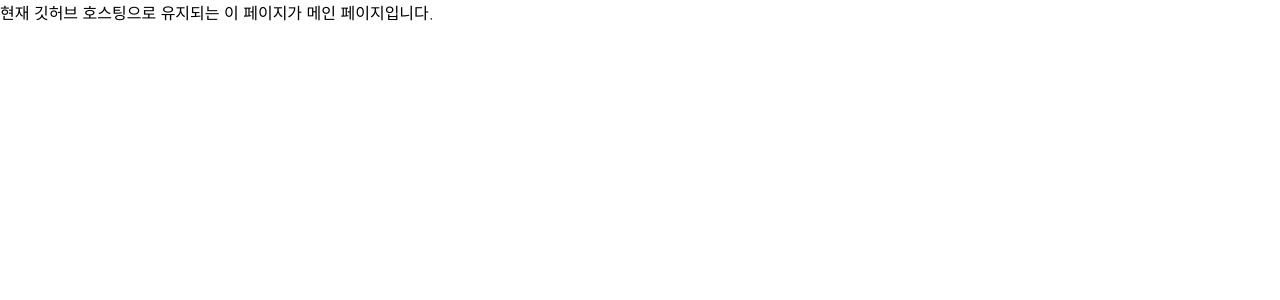
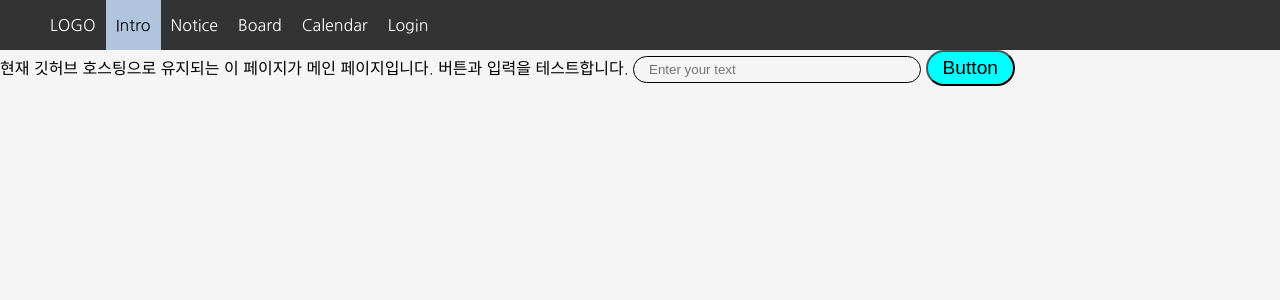
Before and after one commit to minwook-shin/web-client-term-project, a PHP site: page / in a window 1280 px wide. Shown: the top 300 px of the page. Run offline with PHP 8.4, Linux system fonts and the light colour scheme.

Commit message:
add navigator bar

```diff
--- a/css/Style.css
+++ b/css/Style.css
@@ -13,10 +13,14 @@
 
 /* Default code - Remove padding and margin */
 body {
-    margin: 0;
+    margin-top: 50px;
+    margin-bottom: 0;
+    margin-left: 0;
+    margin-right: 0;
     padding: 0;
     border: 0;
     font-family: 'Nanum Gothic', sans-serif;
+    background-color: whitesmoke;
 }
 
 /* Default code - Set position */
@@ -121,7 +125,7 @@ body {
 /* Input */
 
 .full {
-    width: 90%;
+    width: 100%;
 }
 
 .half{
@@ -148,3 +152,32 @@ body {
 
 
 /* Navigation bar */
+
+.navi{
+    list-style-type: none;
+    overflow: hidden;
+    background-color: #333;
+    position: fixed;
+    margin-top: 0;
+    top: 0;
+}
+
+.list {
+    float: left;
+}
+
+.select {
+    display: block;
+    color: white;
+    padding: 15px 10px;
+    text-decoration: none;
+}
+
+li a:hover:not(.active) {
+    background-color: #111;
+}
+
+.active {
+    background-color: lightsteelblue;
+    color: black;
+}
--- a/index.html
+++ b/index.html
@@ -1,5 +1,6 @@
 <!DOCTYPE html>
 <html lang="en">
+
 <head>
     <meta charset="UTF-8">
     <meta name="viewport" content="width=device-width, initial-scale=1.0">
@@ -7,7 +8,32 @@
     <link rel="stylesheet" type="text/css" href="css/Style.css">
     <title>Main</title>
 </head>
+
 <body>
+    <ul class="full navi">
+        <li class="list">
+            <a class="select" href="#">LOGO</a>
+        </li>
+        <li class="list">
+            <a class="select active" href="#">Intro</a>
+        </li>
+        <li class="list">
+            <a class="select" href="#">Notice</a>
+        </li>
+        <li class="list">
+            <a class="select" href="#">Board</a>
+        </li>
+        <li class="list">
+            <a class="select" href="#">Calendar</a>
+        </li>
+        <li class="list">
+            <a class="select" href="#">Login</a>
+        </li>
+    </ul>
     현재 깃허브 호스팅으로 유지되는 이 페이지가 메인 페이지입니다.
+    버튼과 입력을 테스트합니다.
+    <input class="short circle input" type="text" placeholder="Enter your text">
+    <button class="aqua circle button">Button</button>
 </body>
+
 </html>
```
Also changed, not shown: css/navi_test.html (added, +68 -0 lines).
